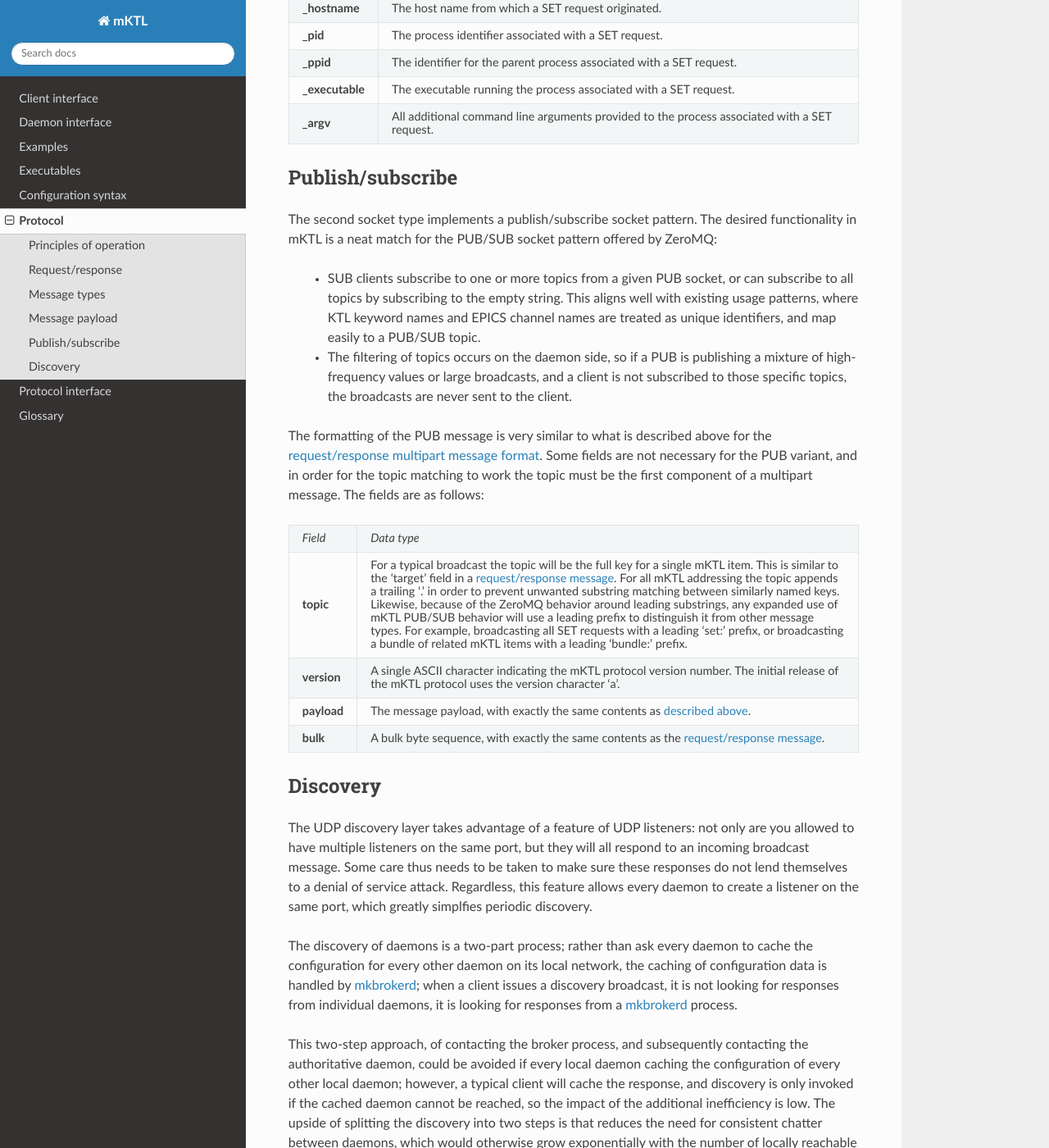
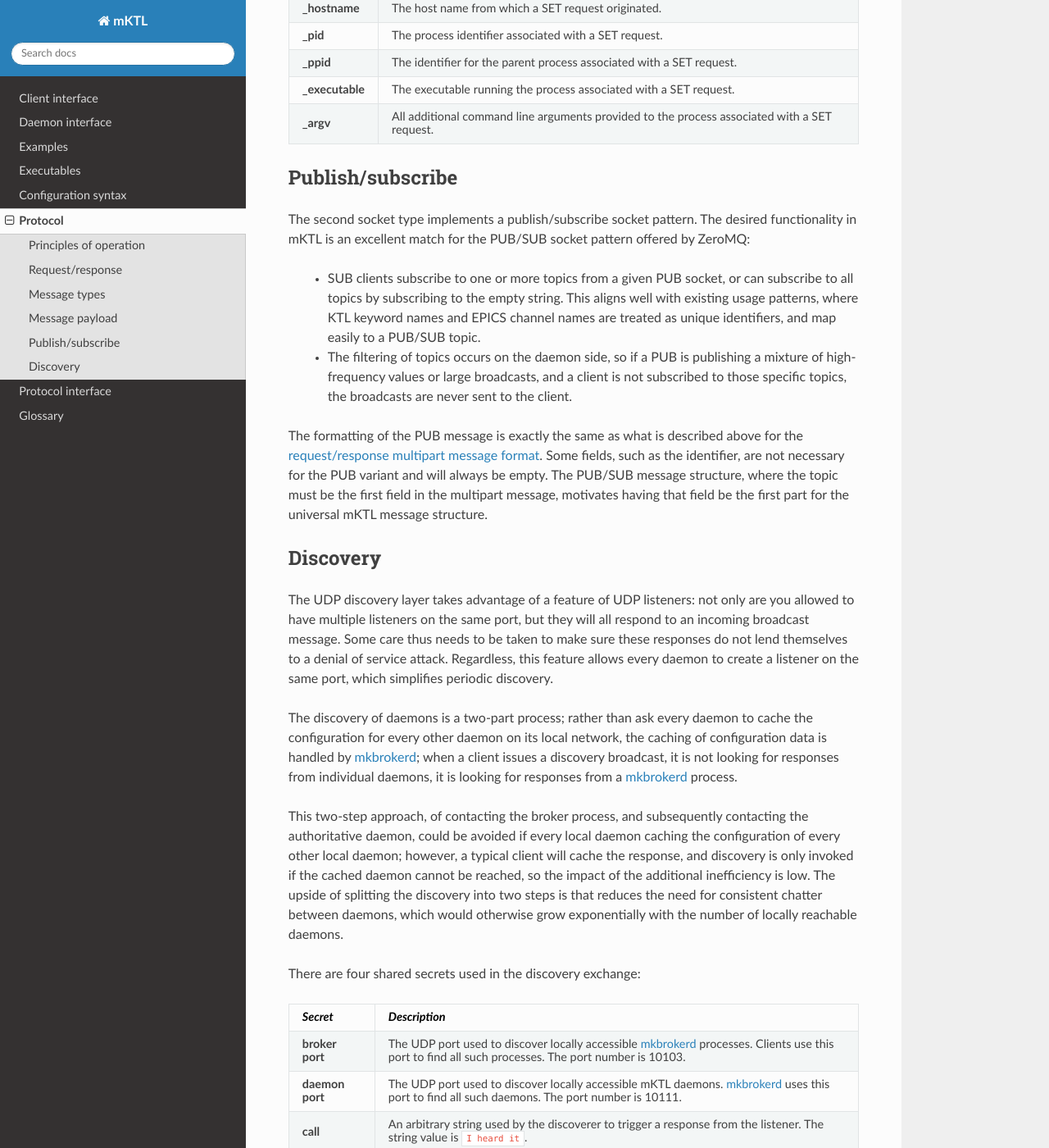
Before and after one commit to KeckObservatory/mKTL, a Sphinx documentation site: the page built from doc/protocol.rst, in a window 1280 px wide and 1400 px high, scrolled down 4872 px. Shown: the whole window at 82% size. Built offline with Sphinx 7.4.7 and the Read the Docs theme 3.1.0, drawn with Linux system fonts in a browser that asks for light colours; some of the changed text lies outside the part shown.

Commit message:
Revised to show the aligned multipart message structure.

```diff
--- a/doc/protocol.rst
+++ b/doc/protocol.rst
@@ -63,6 +63,13 @@
   * - *Field*
     - *Data type*
 
+  * - **target**
+    - The target for this request/response, if any. Not all requests have a
+      target; responses don't need to specify it, since it is the identification
+      number that ties a response to its request. If a target is specified it
+      is a store or a key, depending on the request; this field will be an empty
+      byte sequence if the target is not specified.
+
   * - **version**
     - A single ASCII character indicating the mKTL protocol version number.
       The initial release of the mKTL protocol uses the version character 'a'.
@@ -81,13 +88,6 @@
     - The message type. This is a short string of characters that identifies
       what type of request, or reponse, this message represents. It is one
       of the values described in the ref:`message_types` section below.
-
-  * - **target**
-    - The target for this request/response, if any. Not all requests have a
-      target; responses don't need to specify it, since it is the identification
-      number that ties a response to its request. If a target is specified it
-      is a store or a key, depending on the request; this field will be an empty
-      byte sequence if the target is not specified.
 
   * - **payload**
     - The message payload. This is the JSON representation of any additional
@@ -138,24 +138,24 @@
 Here is a representation of what the on-the-wire messages might look like
 for the simple exchange outlined above::
 
+	b'kpfguide.LASTFILENAME'
 	b'a'
 	b'00000023'
 	b'GET'
-	b'kpfguide.LASTFILENAME'
 	b''
 	b''
 
+	b''
 	b'a'
 	b'00000023'
 	b'ACK'
 	b''
 	b''
+
 	b''
-
 	b'a'
 	b'00000023'
 	b'REP'
-	b''
 	b'{"value": /sdata1701/kpf1/2025-06-23/image_672.fits', "time": 234.23}'
 	b''
 
@@ -357,8 +357,8 @@
 -----------------
 
 The second socket type implements a publish/subscribe socket pattern. The
-desired functionality in mKTL is a neat match for the PUB/SUB socket pattern
-offered by ZeroMQ:
+desired functionality in mKTL is an excellent match for the PUB/SUB socket
+pattern offered by ZeroMQ:
 
 	* SUB clients subscribe to one or more topics from
 	  a given PUB socket, or can subscribe to all topics
@@ -373,41 +373,12 @@
 	  subscribed to those specific topics, the broadcasts
 	  are never sent to the client.
 
-The formatting of the PUB message is very similar to what is described
+The formatting of the PUB message is exactly the same as what is described
 above for the :ref:`request/response multipart message format <request>`.
-Some fields are not necessary for the PUB variant, and in order for the
-topic matching to work the topic must be the first component of a multipart
-message. The fields are as follows:
-
-.. list-table::
-
-  * - *Field*
-    - *Data type*
-
-  * - **topic**
-    - For a typical broadcast the topic will be the full key for a single
-      mKTL item. This is similar to the 'target' field in a
-      :ref:`request/response message <request>`. For all mKTL addressing
-      the topic appends a trailing '.' in order to prevent unwanted substring
-      matching between similarly
-      named keys. Likewise, because of the ZeroMQ behavior around leading
-      substrings, any expanded use of mKTL PUB/SUB behavior will use a
-      leading prefix to distinguish it from other message types. For example,
-      broadcasting all SET requests with a leading 'set:' prefix, or
-      broadcasting a bundle of related mKTL items with a leading 'bundle:'
-      prefix.
-
-  * - **version**
-    - A single ASCII character indicating the mKTL protocol version number.
-      The initial release of the mKTL protocol uses the version character 'a'.
-
-  * - **payload**
-    - The message payload, with exactly the same contents as
-      :ref:`described above <message_payload>`.
-
-  * - **bulk**
-    - A bulk byte sequence, with exactly the same contents as the
-      :ref:`request/response message <request>`.
+Some fields, such as the identifier, are not necessary for the PUB variant
+and will always be empty. The PUB/SUB message structure, where the topic
+must be the first field in the multipart message, motivates having that
+field be the first part for the universal mKTL message structure.
 
 
 .. _discovery:
@@ -420,7 +391,7 @@
 respond to an incoming broadcast message. Some care thus needs to be taken to
 make sure these responses do not lend themselves to a denial of service attack.
 Regardless, this feature allows every daemon to create a listener on the same
-port, which greatly simplfies periodic discovery.
+port, which simplifies periodic discovery.
 
 The discovery of daemons is a two-part process; rather than ask every daemon
 to cache the configuration for every other daemon on its local network, the
--- a/doc/protocol_interface.rst
+++ b/doc/protocol_interface.rst
@@ -22,9 +22,6 @@
 ----------------
 
 .. autoclass:: Message
-   :members:
-
-.. autoclass:: Broadcast
    :members:
 
 .. autoclass:: Request
```
